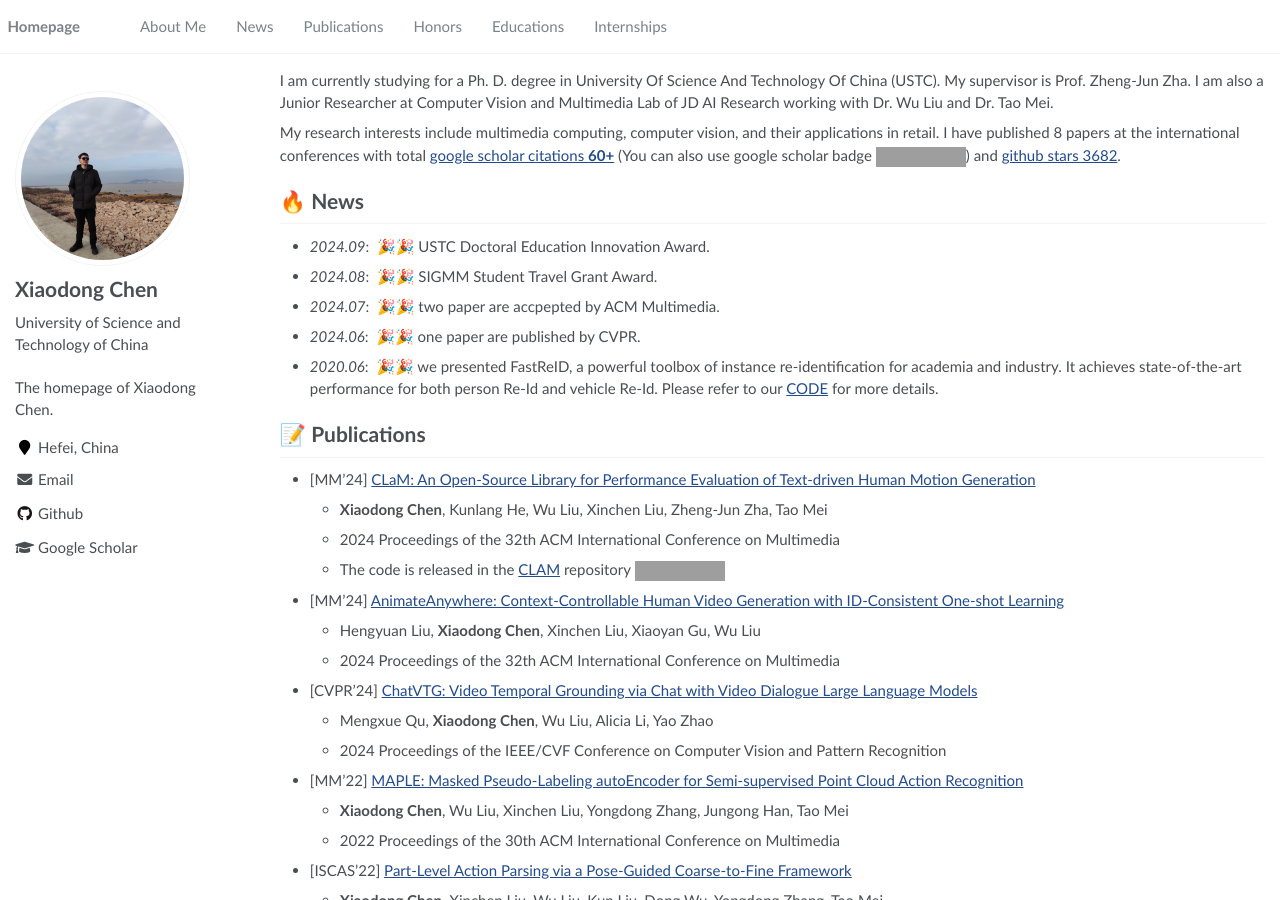
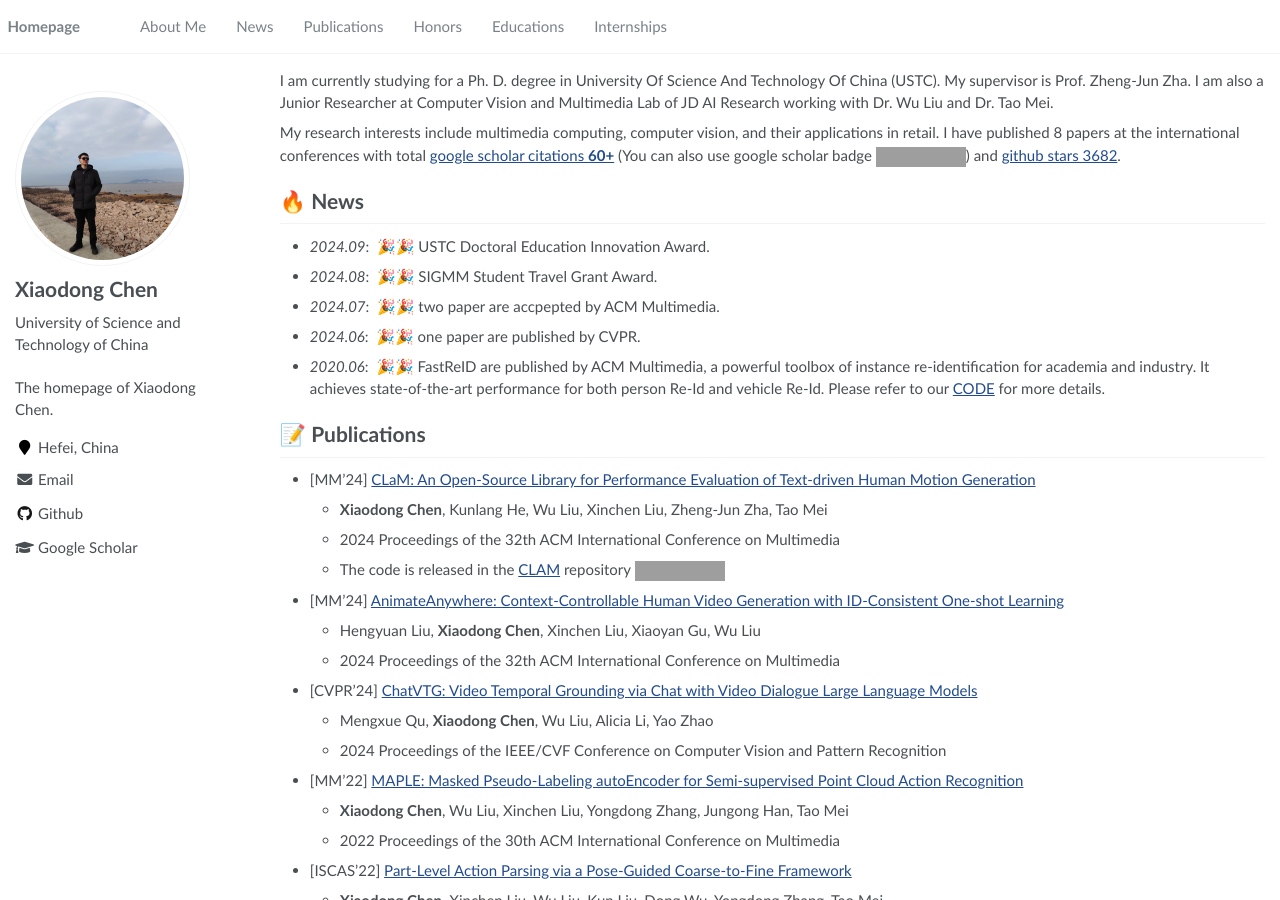
Before and after one commit to SheldongChen/SheldongChen.github.io, a Jekyll site: the page built from _pages/about.md, in a window 1280 px wide and 900 px high. Built offline with Jekyll 4.4.1, drawn with Linux system fonts in a browser that asks for light colours; grey boxes are pictures that could not be loaded.

Commit message:
Update about.md

```diff
--- a/_pages/about.md
+++ b/_pages/about.md
@@ -27,7 +27,7 @@
 - *2024.08*: &nbsp;🎉🎉 SIGMM Student Travel Grant Award.
 - *2024.07*: &nbsp;🎉🎉 two paper are accpepted by ACM Multimedia.
 - *2024.06*: &nbsp;🎉🎉 one paper are published by CVPR.
-- *2020.06*: &nbsp;🎉🎉 we presented FastReID, a powerful toolbox of instance re-identification for academia and industry. It achieves state-of-the-art performance for both person Re-Id and vehicle Re-Id. Please refer to our [CODE](https://github.com/JDAI-CV/fast-reid) for more details.
+- *2020.06*: &nbsp;🎉🎉 FastReID are published by ACM Multimedia, a powerful toolbox of instance re-identification for academia and industry. It achieves state-of-the-art performance for both person Re-Id and vehicle Re-Id. Please refer to our [CODE](https://github.com/JDAI-CV/fast-reid) for more details.
 
 # 📝 Publications
 
```
